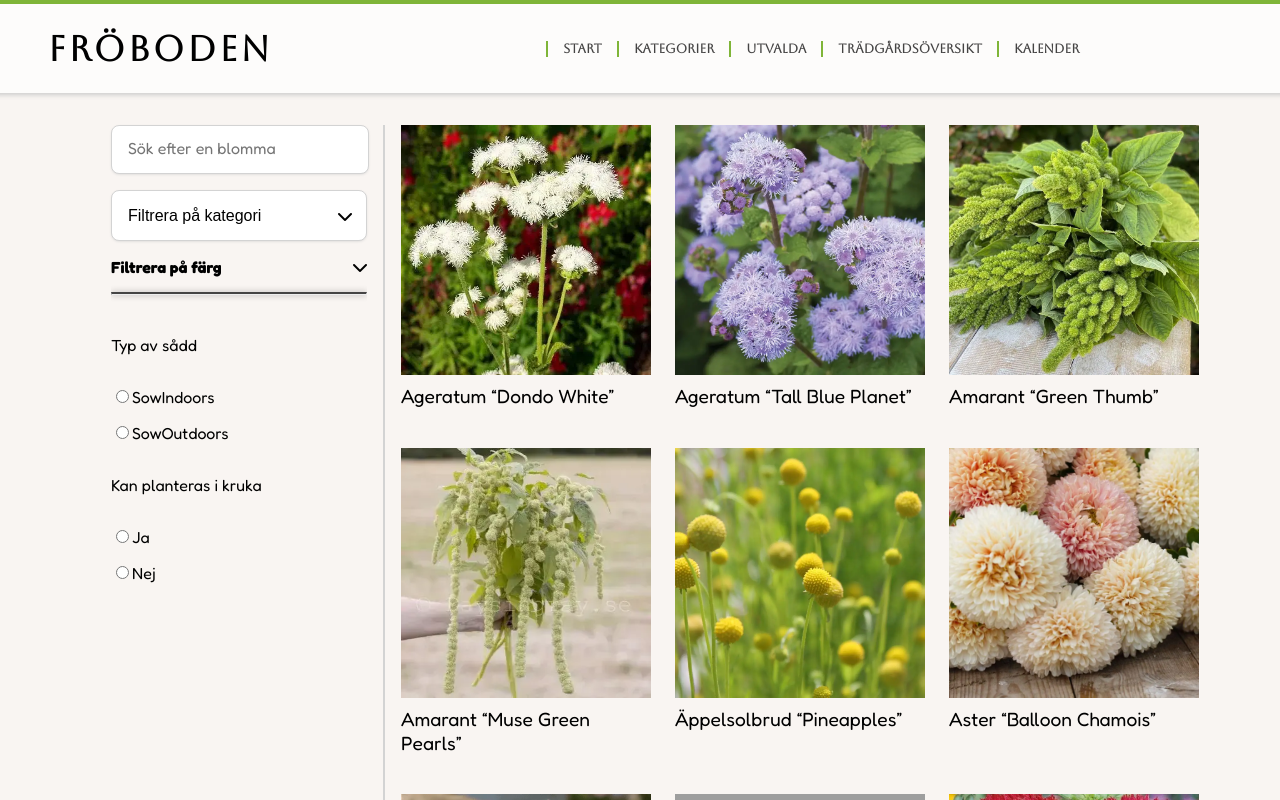
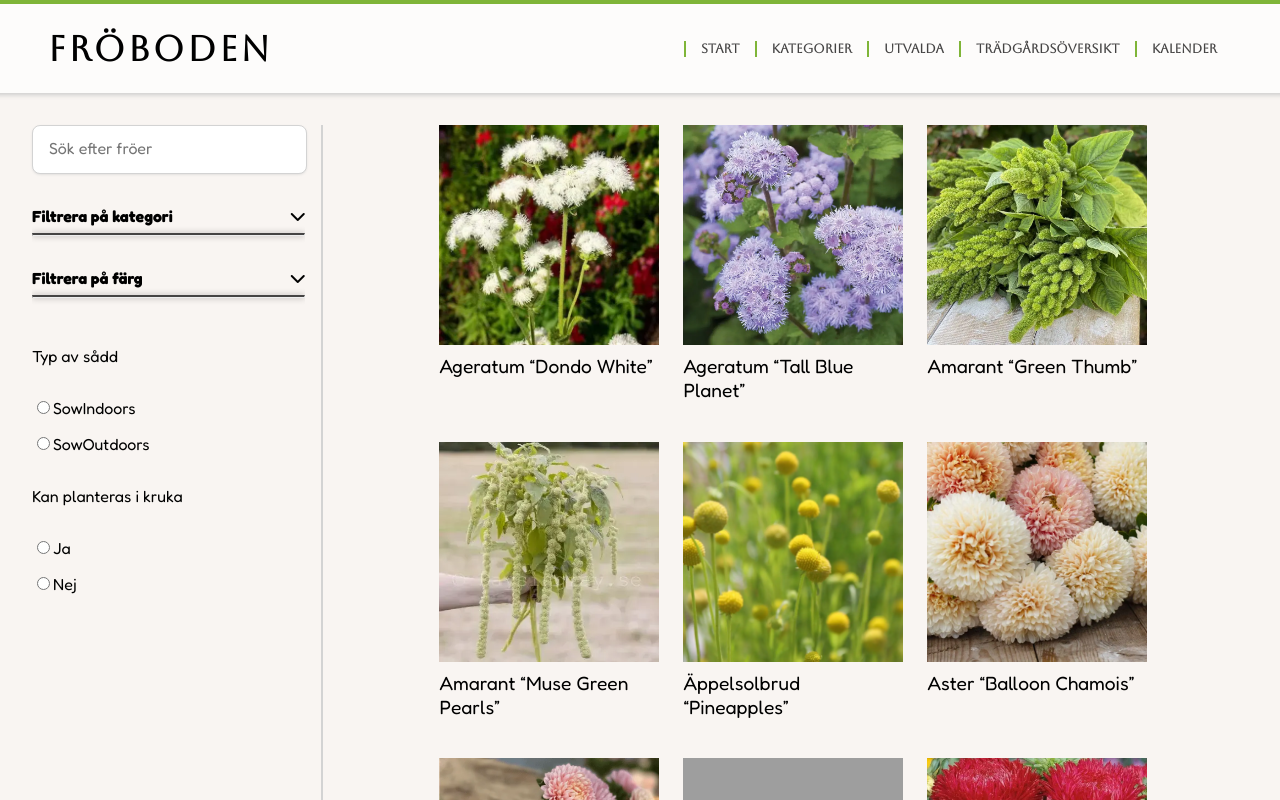
Before and after one commit to NAgnekil/PlantBoden, a Vue app: page / in a window 1280 px wide. Shown: the top 800 px of the page. Built offline with nearby package versions, Linux system fonts and the light colour scheme; grey boxes are pictures that could not be loaded.

Commit message:
category filter finished

```diff
--- /dev/null
+++ b/src/components/CategoryPicker.vue
@@ -0,0 +1,120 @@
+<script setup>
+  import { ref, watch, defineProps, defineEmits } from 'vue'
+
+  const props = defineProps({
+    categories: Array
+  })
+
+  const emit = defineEmits(['update:chosenCategory'])
+
+  const chosenCategory = ref([])
+  const categoryIsOpen = ref(false)
+
+  watch(chosenCategory, (newValue) => {
+    emit('update:chosenCategory', newValue)
+  })
+</script>
+
+<template>
+  <div class="accordion-menu">
+    <input type="checkbox" id="tab2" />
+    <label
+      class="accordion-label"
+      for="tab2"
+      @click="categoryIsOpen = !categoryIsOpen"
+      >Filtrera på kategori
+      <span class="arrow" :class="{ rotated: categoryIsOpen }"
+        ><i class="fas fa-chevron-down"></i></span
+    ></label>
+    <div class="accordion-content">
+      <div
+        v-show="categoryIsOpen"
+        v-for="category in categories"
+        :key="category"
+        class="label-container"
+      >
+        <label :for="category" class="category-label">
+          <input
+            type="checkbox"
+            :id="category"
+            :value="category"
+            v-model="chosenCategory"
+          /><span class="category-name">{{ category }}</span></label
+        >
+      </div>
+    </div>
+    <hr />
+  </div>
+</template>
+
+<style scoped>
+  .accordion-menu {
+    overflow: hidden;
+    input {
+      &:checked ~ .accordion-content {
+        max-height: 100vh;
+        padding-bottom: 1rem;
+      }
+    }
+    #tab2 {
+      position: absolute;
+      opacity: 0;
+      z-index: -1;
+    }
+    .accordion-label {
+      display: flex;
+      justify-content: space-between;
+      font-weight: bold;
+      cursor: pointer;
+      margin-bottom: -0.2rem;
+      .arrow {
+        transform: translateY(-50%);
+        transition: transform 0.4s ease;
+        pointer-events: none;
+        margin-top: 10px;
+      }
+
+      .arrow.rotated {
+        transform: translateY(-50%) rotate(180deg);
+      }
+    }
+    .accordion-content {
+      max-height: 0;
+      display: flex;
+      flex-direction: column;
+      gap: 10px;
+      overflow: hidden;
+      transition: max-height 0.5s ease-in-out, opacity 0.3s ease-in-out;
+      .label-container {
+        .category-label {
+          cursor: pointer;
+          font-size: 1.3rem;
+          input {
+            position: absolute;
+            opacity: 0;
+            cursor: pointer;
+            height: 0;
+          }
+          .category-name {
+            padding: 0.2rem 1.5rem;
+            border-radius: 8px;
+          }
+          /* On mouse-over, add a grey background color */
+          &:hover input ~ .category-name {
+            background-color: #ccc;
+          }
+
+          /* When the checkbox is checked, add a blue background */
+          input:checked ~ .category-name {
+            background-color: var(--color-green);
+          }
+        }
+      }
+    }
+  }
+  hr {
+    border-top: 2px solid var(--color-dark-grey);
+    box-shadow: 0 0px 6px rgba(0, 0, 0, 0.3);
+    margin: 0 0 1rem 0;
+  }
+</style>
--- a/src/components/ColorPicker.vue
+++ b/src/components/ColorPicker.vue
@@ -107,6 +107,7 @@
   hr {
     border-top: 2px solid var(--color-dark-grey);
     box-shadow: 0 0px 6px rgba(0, 0, 0, 0.3);
+    margin: 0 0 1rem 0;
   }
 
   .arrow {
--- a/src/components/FlowerList.vue
+++ b/src/components/FlowerList.vue
@@ -1,3 +1,11 @@
+  <script setup>
+    defineProps({
+      flowers: Array,
+      filteredFlowers: Array,
+      searchQueryExists: Boolean
+    })
+  </script>
+
 <template>
   <section v-if="flowers">
     <div class="product-cards" v-if="searchQueryExists">
@@ -16,26 +24,23 @@
   <section v-else>Laddar data...</section>
 </template>
 
-<script setup>
-  defineProps({
-    flowers: Array,
-    filteredFlowers: Array,
-    searchQueryExists: Boolean
-  })
-</script>
 
 <style lang="css" scoped>
+  section {
+    margin-right: 2rem;
+    width: 100%;
+  }
   .product-cards {
     display: flex;
     flex-direction: row;
     flex-wrap: wrap;
+    justify-content: center;
     gap: 1.5rem;
-    width: 800px;
     .card {
-      max-width: 250px;
+      max-width: 220px;
       .product-img {
-        height: 250px;
-        width: 250px;
+        height: 220px;
+        width: 220px;
       }
     }
   }
--- a/src/components/Header.vue
+++ b/src/components/Header.vue
@@ -59,7 +59,7 @@
       }
     } */
     nav {
-      margin: 0 auto;
+      margin: 0 3rem;
       display: block;
       text-align: center;
       font-size: 0.8rem;
--- a/src/components/Main.vue
+++ b/src/components/Main.vue
@@ -11,7 +11,7 @@
   let cultivationTypes = ref([])
   let canPlantInPots = ref(null)
   let searchQuery = ref('')
-  let chosenCategory = ref('')
+  let chosenCategory = ref([])
   let chosenColor = ref([])
   let chosenCultivationType = ref('')
   let chosenAnswerAboutPots = ref(null)
@@ -44,9 +44,9 @@
         flower.name.toLowerCase().includes(searchQuery.value.toLowerCase())
       )
     }
-    if (chosenCategory.value) {
-      result = result.filter(
-        (flower) => flower.category === chosenCategory.value
+    if (chosenCategory.value.length) {
+      result = result.filter((flower) =>
+        chosenCategory.value.includes(flower.category)
       )
     }
     if (chosenCultivationType.value) {
--- a/src/components/QuerySection.vue
+++ b/src/components/QuerySection.vue
@@ -1,6 +1,7 @@
 <script setup>
   import { ref, watch, defineProps, defineEmits } from 'vue'
   import ColorPicker from './ColorPicker.vue'
+  import CategoryPicker from './CategoryPicker.vue'
 
   const props = defineProps({
     categories: Array,
@@ -18,11 +19,10 @@
   ])
 
   const searchName = ref('')
-  const chosenCategory = ref('')
+  const chosenCategory = ref([])
   const chosenCultivationType = ref('')
   const chosenColor = ref([])
   const chosenAnswerAboutPots = ref(null)
-  const isOpen = ref(false)
 
   watch(searchName, (newValue) => {
     emit('update:searchName', newValue)
@@ -51,30 +51,13 @@
       <input
         class="searchfield-name"
         v-model="searchName"
-        placeholder="Sök efter en blomma"
+        placeholder="Sök efter fröer"
       />
     </div>
-    <div class="dropdown-wrapper">
-      <select
-        class="filter-categories"
-        v-model="chosenCategory"
-        @click="isOpen = !isOpen"
-      >
-        <option class="select-placeholder" value="" disabled hidden selected>
-          Filtrera på kategori
-        </option>
-        <option
-          v-for="category in categories"
-          :key="category"
-          :value="category"
-        >
-          {{ category }}
-        </option>
-      </select>
-      <span class="arrow" :class="{ rotated: isOpen }"
-        ><i class="fas fa-chevron-down"></i
-      ></span>
-    </div>
+    <CategoryPicker
+      v-model:chosenCategory="chosenCategory"
+      :categories="categories"
+    />
     <ColorPicker v-model:chosenColor="chosenColor" :colors="colors" />
     <p>Typ av sådd</p>
     <div class="radios" v-for="type in cultivationTypes" :key="type">
@@ -105,7 +88,7 @@
 
 <style scoped>
   section {
-    width: 20%;
+    width: 30%;
     padding: 0 1rem;
     margin: 0 1rem;
     display: flex;
@@ -115,7 +98,7 @@
   }
 
   .searchfield-wrapper {
-    margin-right: 2rem;
+    margin: 0 2rem 1rem 0;
     .searchfield-name {
       width: 100%;
       padding: 1rem;
@@ -139,33 +122,4 @@
     display: inline-block;
     width: 100%;
   }
-
-  .filter-categories {
-    appearance: none;
-    width: 100%;
-    padding: 1rem;
-    border-radius: 8px;
-    border: 1px solid var(--color-light-grey);
-    box-shadow: 0px 1px 3px -1px #ccc;
-    font-size: 16px;
-    background-color: white;
-    cursor: pointer;
-    &:focus {
-      outline: none;
-    }
-  }
-
-  .arrow {
-    display: block;
-    position: absolute;
-    top: 50%;
-    right: 15px;
-    transform: translateY(-50%);
-    transition: transform 0.4s ease;
-    pointer-events: none;
-  }
-
-  .arrow.rotated {
-    transform: translateY(-50%) rotate(180deg);
-  }
 </style>
--- a/src/style.css
+++ b/src/style.css
@@ -6,6 +6,8 @@
 
 html {
   box-sizing: border-box;
+  max-width: 100vw;
+  overflow-x: hidden;
 }
 
 @font-face {
```
